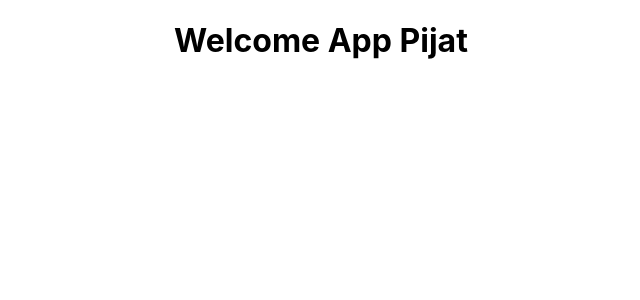
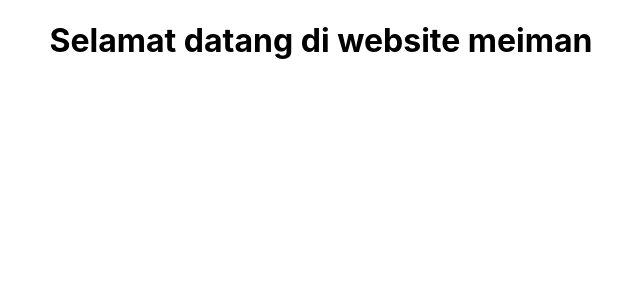
Before and after one commit to meimanjayagea/pijatapp, a React (Create React App) app: page / in a window 1280 px wide. Shown: the top 300 px of the page, without its empty margins (319-959 px from the left). Built offline with nearby package versions, Linux system fonts and the light colour scheme.

Commit message:
merubah h1 di file app.js

```diff
--- a/src/containers/App.js
+++ b/src/containers/App.js
@@ -3,7 +3,7 @@ import './App.css';
 function App() {
   return (
     <div className="App">
-      <h1>Welcome App Pijat</h1>
+      <h1>Selamat datang di website meiman</h1>
     </div>
   );
 }
```
